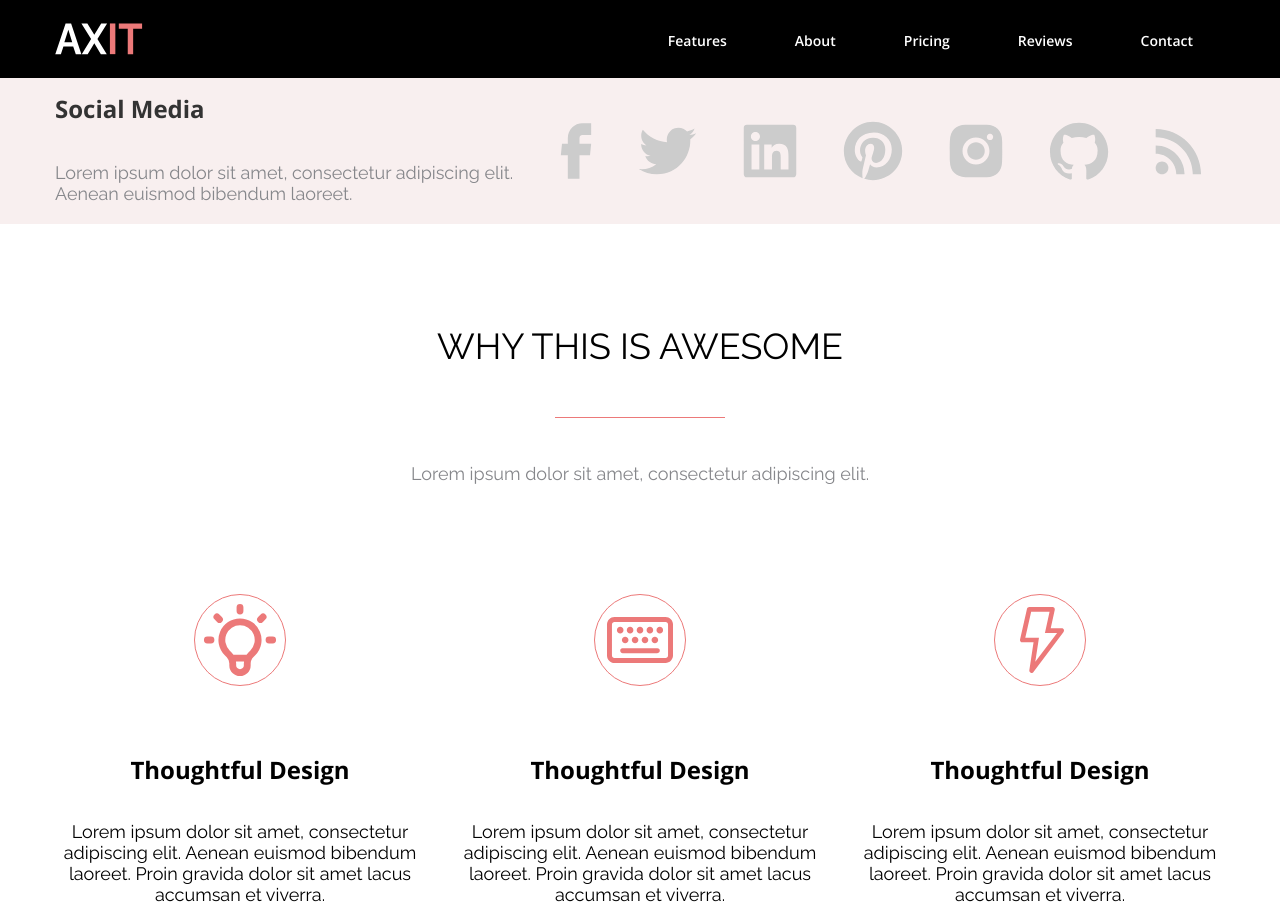
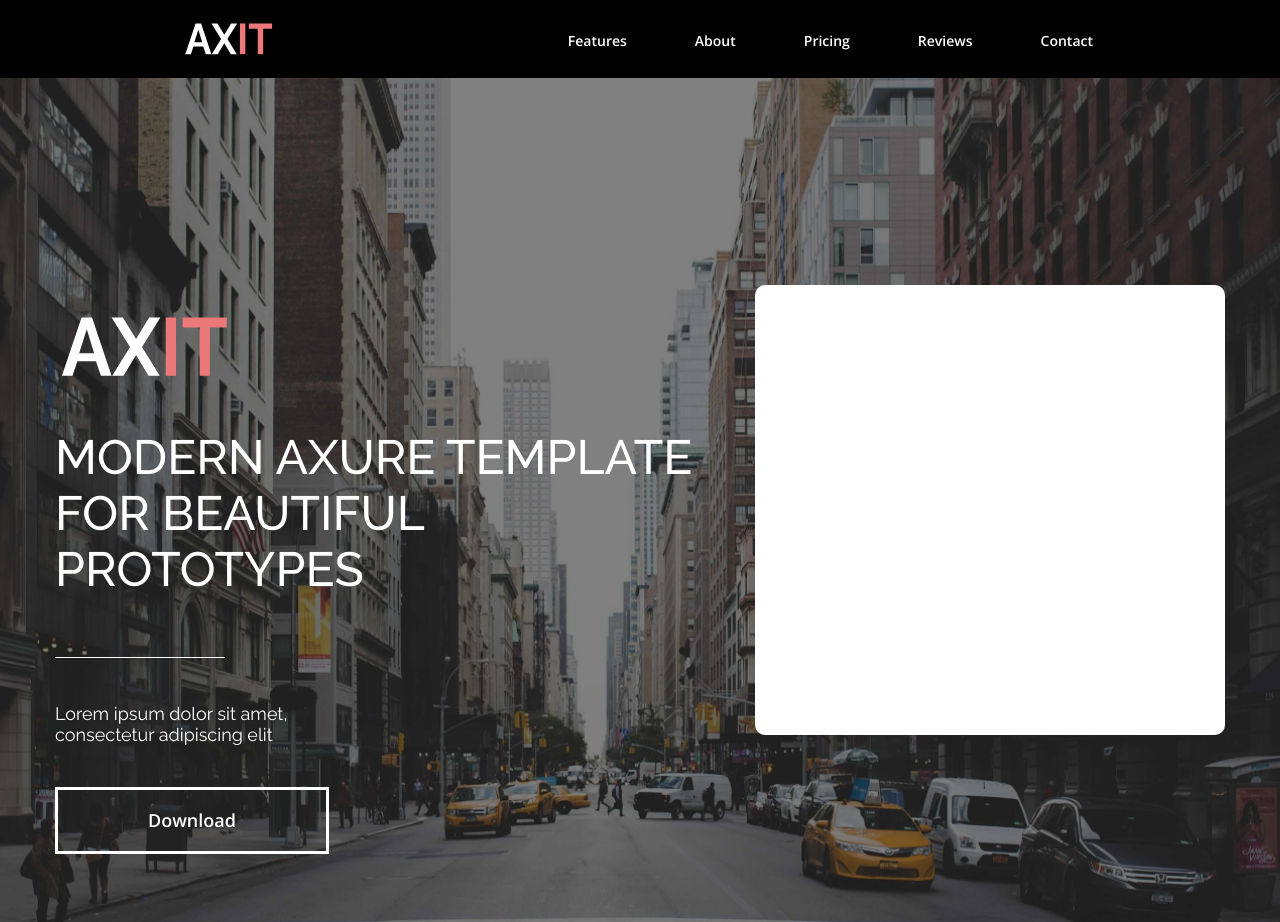
Before and after one commit to ArgonTrime/tms-homework, a plain HTML site: page index.html in a window 1280 px wide. Shown: the top 922 px of the page. Drawn offline with nearby package versions, Linux system fonts and the light colour scheme.

Commit message:
feat: main section
add main section and fix logo header

```diff
--- a/assets/css/style.css
+++ b/assets/css/style.css
@@ -17,6 +17,11 @@
     column-gap: 30px;
 }
 
+h1 {
+    font-weight: 500;
+    font-size: 48px;
+    line-height: 56px;
+}
 h2 {
     font-size: 36px;
 }
@@ -26,6 +31,11 @@ h3 {
     font-size: 24px;
 }
 
+.title-block h1 {
+    padding: 112px 0 60px 0;
+    text-align: left;
+    color: #FFF;
+}
 .title-block h2 {
     padding: 112px 0 60px 0;
     text-align: center;
@@ -68,6 +78,10 @@ h3 {
 /* header */
 .header {
     background-color: #000;
+    padding: 0 170px;
+}
+.wrapper_header {
+    width: 100%;
 }
 .header__content {
     display: flex;
@@ -88,6 +102,44 @@ h3 {
 .header__navigation li:hover {
     background-color: #EC7979;
     text-transform: uppercase;
+}
+
+/* main section*/
+.main {
+    padding: 207px 0 183px 0;
+    background: #000 url(../images/bg-main.png) no-repeat center center / cover;
+}
+.main__content {
+    display: flex;
+    justify-content: space-between;
+    column-gap: 30px;
+}
+.main .title-block {
+    max-width: 670px;
+}
+.main .title-block p {
+    color: #FFF;
+    text-align: left;
+    width: 270px;
+}
+.main .title-block__separator {
+    width: 170px;
+    height: 0px;
+    border-bottom: 1px solid #FFF;
+    margin: 0 0 45px 0;
+}
+.main .btn-1 {
+    padding: 20px 90px;
+    margin-top: 42px;
+}
+.main__form {
+    width: 470px;
+    height: 450px;
+    background-color: #FFF;
+    border-radius: 10px;
+}
+.main__logo {
+    transform: translate(46px, 46px) scale(1.9);
 }
 
 /* social media */
--- a/index.html
+++ b/index.html
@@ -10,10 +10,10 @@
 </head>
 <body>
     <header class="header">
-        <div class="wrapper">
+        <div class="wrapper wrapper_header">
             <div class="header__content">
                 <div class="header__logo">
-                    <img src="/assets/images/icons/logo.svg" alt="logo-AXIT">
+                    <img src="assets/images/icons/logo.svg" alt="logo-AXIT">
                 </div>
                 <nav class="header__navigation">
                     <ul>
@@ -28,6 +28,20 @@
         </div>
     </header>
     <main>
+        <section class="main">
+            <div class="wrapper">
+                <div class="main__content">
+                    <div class="title-block">
+                        <img src="assets/images/icons/logo.svg" alt="logo-main" class="main__logo">
+                        <h1>MODERN AXURE TEMPLATE FOR BEAUTIFUL PROTOTYPES</h1>
+                        <div class="title-block__separator"></div>
+                        <p>Lorem ipsum dolor sit amet, consectetur adipiscing elit</p>
+                        <a href="#" class="btn-1">Download</a>
+                    </div>
+                    <div class="main__form"></div>
+                </div>
+            </div>
+        </section>
         <section class="social-media">
             <div class="wrapper">
                 <div class="social-media__cotent">
```
Also changed, not shown: assets/images/bg-main.png (added).
